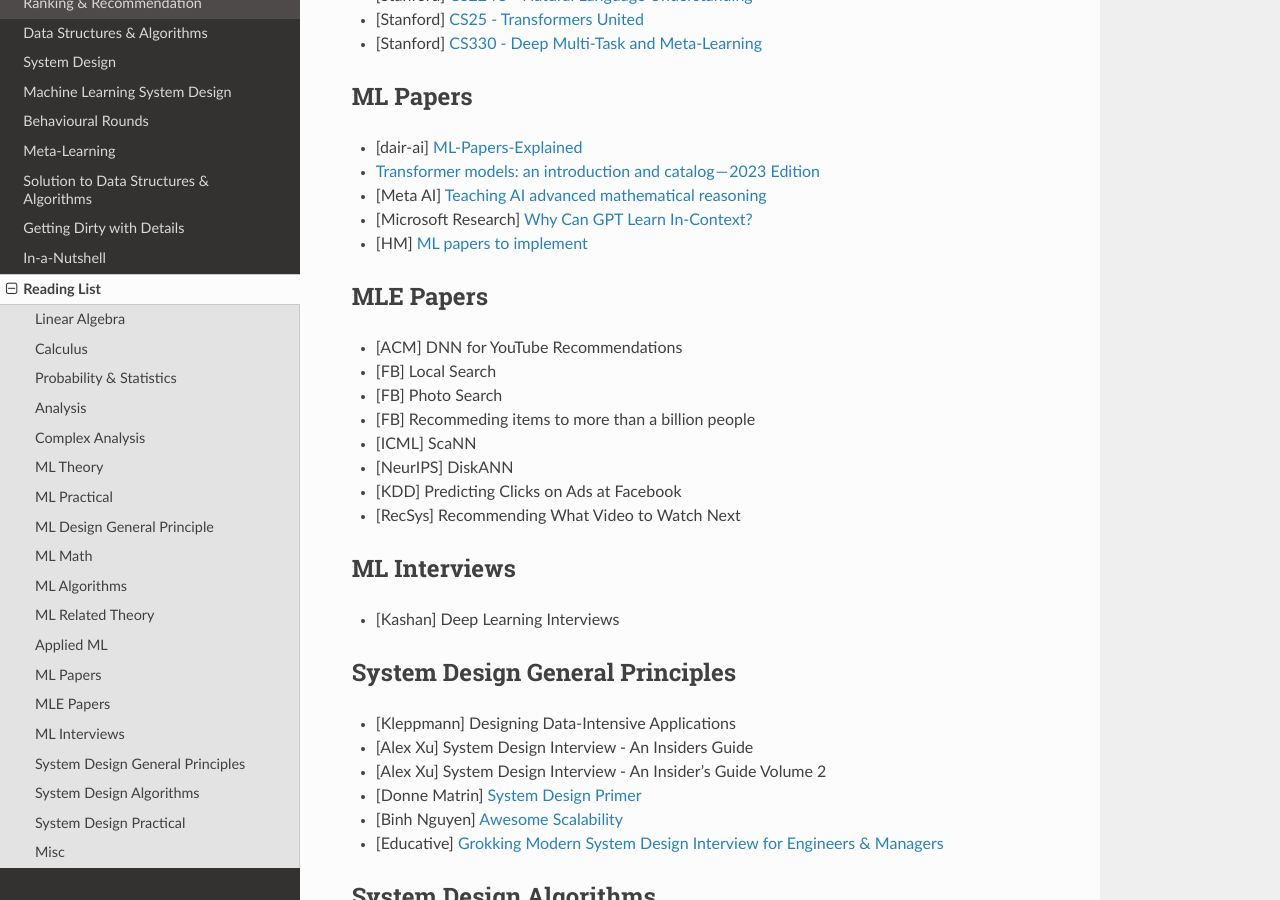
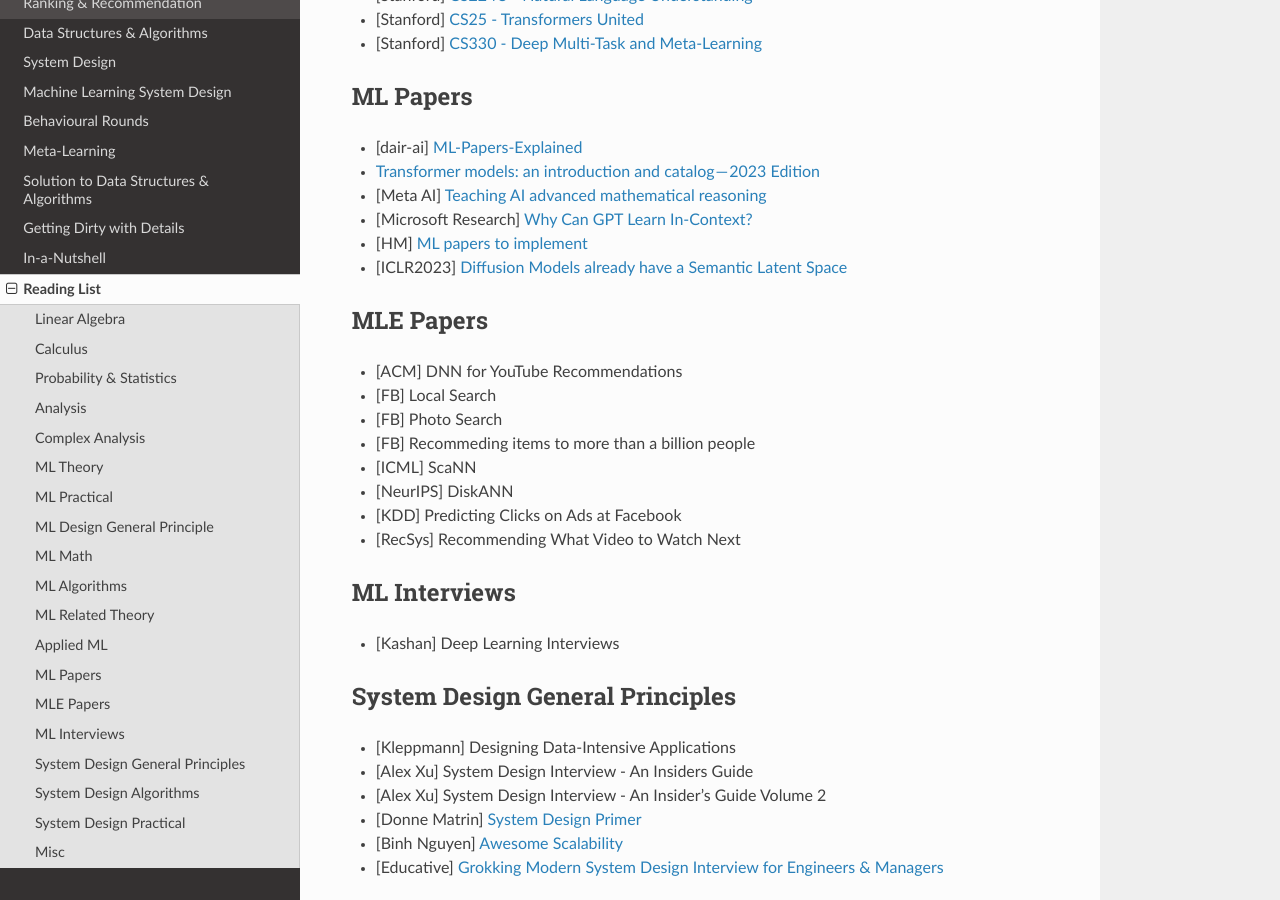
Before and after one commit to uselesstechjunks/leetcode, a Sphinx documentation site: the page built from docs/source/readlist.rst, in a window 1280 px wide and 900 px high, scrolled down 2408 px. Built offline with Sphinx 7.4.7 and the Read the Docs theme 2.0.0, drawn with Linux system fonts in a browser that asks for light colours.

Commit message:
Update readlist.rst

```diff
--- a/docs/source/readlist.rst
+++ b/docs/source/readlist.rst
@@ -119,6 +119,7 @@ ML Papers
 * [Meta AI] `Teaching AI advanced mathematical reasoning <https://ai.facebook.com/blog/ai-math-theorem-proving/?utm_campaign=evergreen&utm_source=linkedin&utm_medium=organic_social&utm_content=blog>`_
 * [Microsoft Research] `Why Can GPT Learn In-Context? <https://arxiv.org/pdf/2212.10559v2.pdf>`_
 * [HM] `ML papers to implement <https://news.ycombinator.com/item?id=34503362>`_
+* [ICLR2023] `Diffusion Models already have a Semantic Latent Space <https://arxiv.org/pdf/2210.10960.pdf>`_
 
 MLE Papers
 ***********************************
```
